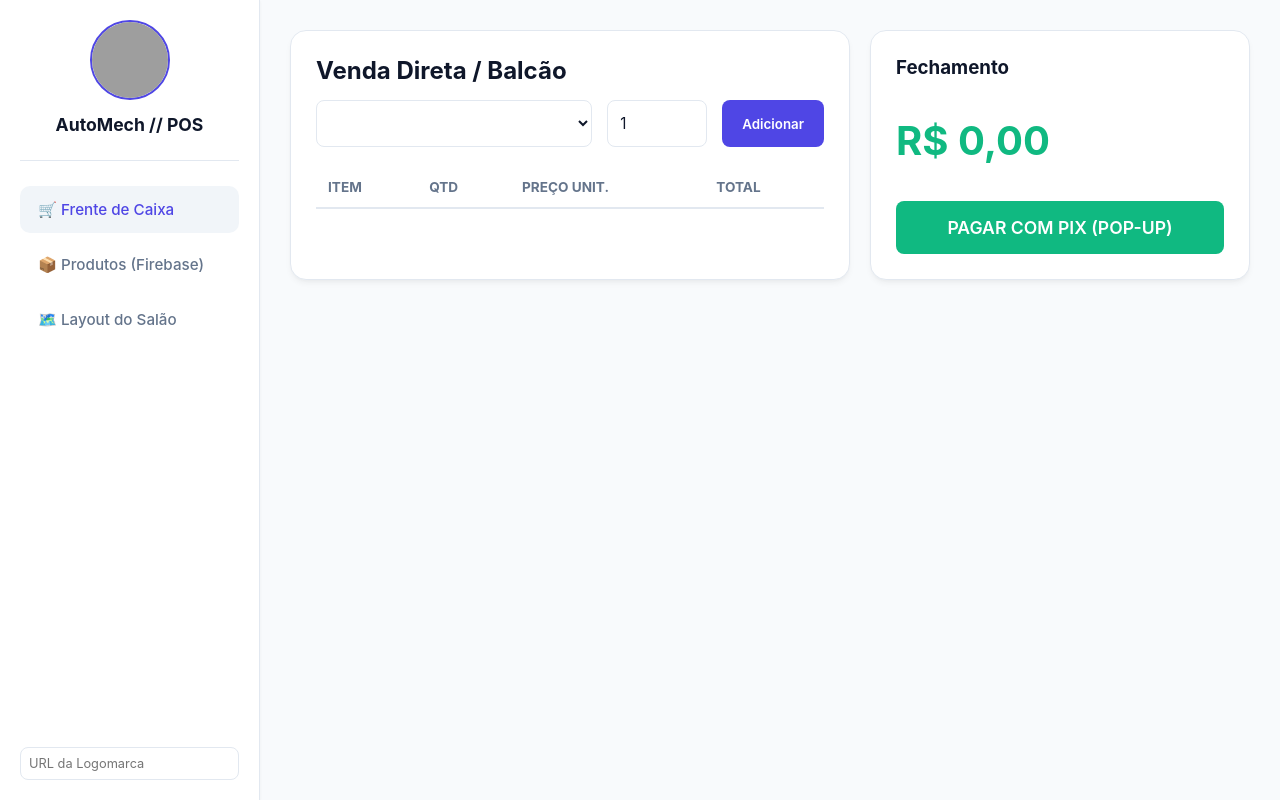
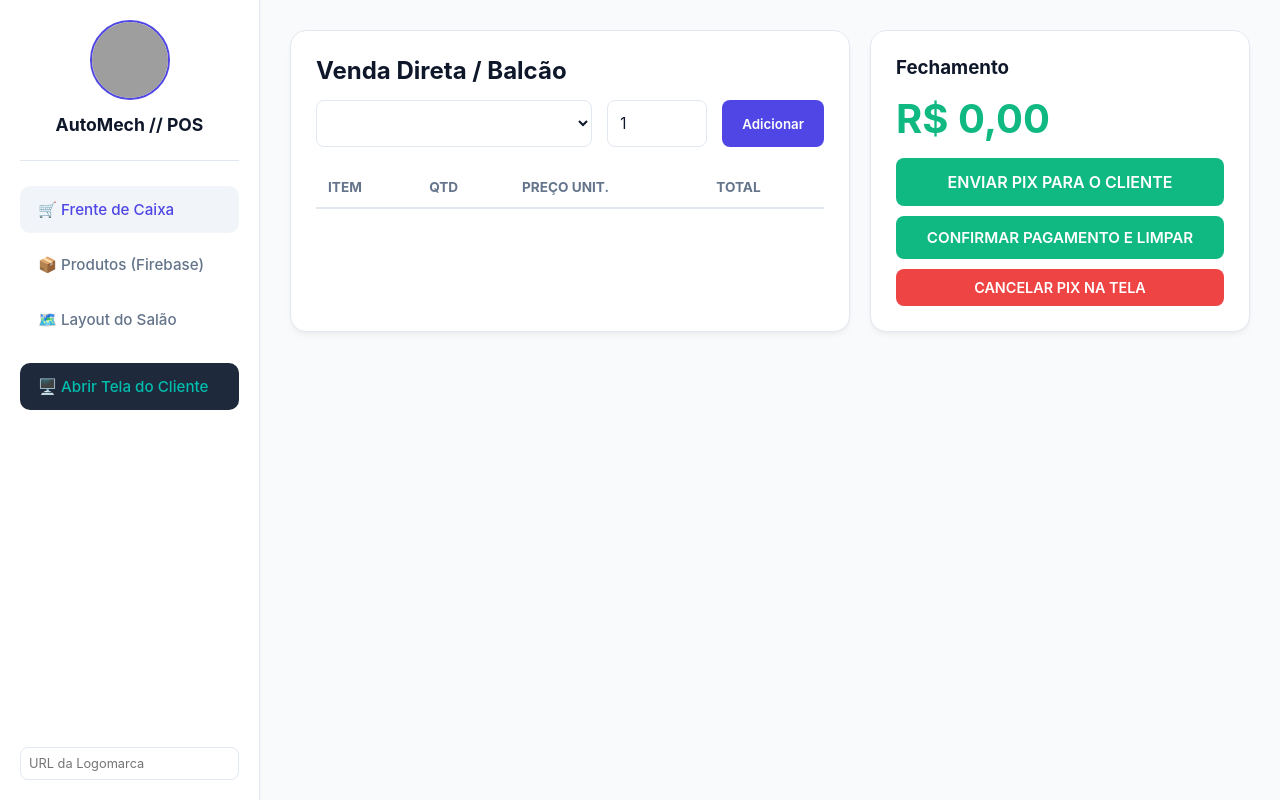
Before and after one commit to FelppZ/SMARTLOGI, a plain HTML site: page index.html in a window 1280 px wide. Drawn offline with Linux system fonts and the light colour scheme; no server answers; grey boxes are pictures that could not be loaded.

Commit message:
Update index.html

```diff
--- a/index.html
+++ b/index.html
@@ -249,6 +249,11 @@
             <button class="menu-btn active" onclick="switchSection('sec-pdv', this)">🛒 Frente de Caixa</button>
             <button class="menu-btn" onclick="switchSection('sec-produtos', this)">📦 Produtos (Firebase)</button>
             <button class="menu-btn" onclick="switchSection('sec-layout', this)">🗺️ Layout do Salão</button>
+
+            <!-- NOVO BOTÃO PARA EXIBIR TELA DO CLIENTE -->
+            <button class="menu-btn" onclick="abrirTelaCliente()" style="background: #1e293b; color: #00bdae; margin-top: 20px;">
+                🖥️ Abrir Tela do Cliente
+            </button>
         </nav>
         <div style="margin-top: auto; padding-top: 15px;">
             <input type="text" id="logo-url-input" placeholder="URL da Logomarca" style="width: 100%; font-size: 0.8rem; padding: 8px;" onchange="alterarLogo(this.value)">
@@ -273,10 +278,15 @@
                         <tbody></tbody>
                     </table>
                 </div>
-                <div class="glass-panel" style="display: flex; flex-direction: column; justify-content: space-between; min-height: 250px;">
+                <div class="glass-panel" style="display: flex; flex-direction: column; justify-content: space-between; min-height: 280px;">
                     <h3>Fechamento</h3>
-                    <h1 id="pdv-total-display" style="font-size: 2.5rem; color: var(--accent-success); margin: 20px 0;">R$ 0,00</h1>
-                    <button class="btn-success" style="width: 100%; padding: 16px; font-size: 1.1rem;" onclick="dispararPopUpPix()">PAGAR COM PIX (POP-UP)</button>
+                    <h1 id="pdv-total-display" style="font-size: 2.5rem; color: var(--accent-success); margin: 15px 0;">R$ 0,00</h1>
+
+                    <div style="display: flex; flex-direction: column; gap: 10px;">
+                        <button class="btn-success" style="width: 100%; padding: 14px; font-size: 1rem;" onclick="dispararPopUpPix()">ENVIAR PIX PARA O CLIENTE</button>
+                        <button style="width: 100%; padding: 12px; font-size: 0.95rem; background: #10b981;" onclick="confirmarPagamentoDoPopUp()">CONFIRMAR PAGAMENTO E LIMPAR</button>
+                        <button class="btn-danger" style="width: 100%; padding: 10px; font-size: 0.9rem;" onclick="cancelarExibicaoCliente()">CANCELAR PIX NA TELA</button>
+                    </div>
                 </div>
             </div>
         </div>
@@ -392,9 +402,6 @@
             });
         };
 
-        // ==========================================
-        // OPERAÇÕES DO PDV
-        // ==========================================
         function adicionarItemPDV() {
             const idProd = document.getElementById('pdv-select-produto').value;
             const qtd = parseInt(document.getElementById('pdv-qtd-produto').value) || 1;
@@ -424,9 +431,6 @@
             document.getElementById('pdv-total-display').innerText = `R$ ${totalVendaAtual.toFixed(2).replace('.', ',')}`;
         }
 
-        // ==========================================
-        // LAYOUT DE POSIÇÕES
-        // ==========================================
         function renderizarLayoutSalao() {
             const canvas = document.getElementById('map-canvas');
             canvas.innerHTML = '';
@@ -495,9 +499,6 @@
 
         function fecharTipbox() { document.getElementById('map-tipbox').style.display = 'none'; }
 
-        // ==========================================
-        // GESTÃO DA COMANDA
-        // ==========================================
         function abrirModalComanda(numMesa) {
             fecharTipbox();
             mesaSelecionadaModal = numMesa;
@@ -582,43 +583,48 @@
         });
 
         // ==========================================
-        // OPERAÇÕES CORRIGIDAS DO POP-UP INDEPENDENTE
+        // COMUNICAÇÃO DE TELA DUPLA (REAL-TIME)
         // ==========================================
+
+        // Abre a janela do cliente
+        function abrirTelaCliente() {
+            const largura = 1280; const altura = 720;
+            const telaCliente = window.open("cliente.html", "AutoMechTelaCliente", `width=${largura},height=${altura},resizable=yes,scrollbars=no`);
+            if(!telaCliente) {
+                alert("O bloqueador de pop-ups barrou a abertura automática. Por favor, autorize pop-ups neste navegador.");
+            }
+        }
+
+        // Dispara e renderiza o Pix na tela do cliente
         function dispararPopUpPix() {
             if(carrinhoPDV.length === 0 || totalVendaAtual === 0) return alert("Nenhum item no checkout para faturar.");
 
-    // 1. Monta o pacote de dados
             const dadosPagamento = {
                 status: "PENDENTE",
                 totalVenda: totalVendaAtual,
                 itens: carrinhoPDV,
-        timestamp: Date.now() // Garante que o navegador perceba a mudança
+                timestamp: Date.now()
             };
 
-    // 2. Dispara o gatilho para a tela do cliente ler
             localStorage.setItem("autoMech_compartilhado", JSON.stringify(dadosPagamento));
-
-    alert("Dados enviados para a tela do cliente!");
         }
 
-// Chame esta função quando o operador clicar no botão manual de "Confirmar e Limpar Venda" no painel dele
+        // Confirma liquidação e limpa ambas as telas
         window.confirmarPagamentoDoPopUp = function() {
-    // Avisa a tela do cliente para voltar ao estado de espera
+            if(carrinhoPDV.length === 0) return alert("Não há nenhuma venda ativa para ser liquidada.");
+
             localStorage.setItem("autoMech_compartilhado", JSON.stringify({ status: "FINALIZADO" }));
 
-    alert("Venda liquidada com sucesso!");
+            alert("Venda liquidada via Pix com sucesso!");
             carrinhoPDV = [];
             totalVendaAtual = 0;
             renderizarPDV();
         };
 
-        // Função de retorno de sucesso que a tela pix.html executa ao ser liquidada
-        window.confirmarPagamentoDoPopUp = function() {
-            alert("Venda liquidada via Pix com sucesso!");
-            carrinhoPDV = [];
-            totalVendaAtual = 0;
-            renderizarPDV();
-        };
+        // Cancela a exibição atual no cliente e joga em standby
+        function cancelarExibicaoCliente() {
+            localStorage.setItem("autoMech_compartilhado", JSON.stringify({ status: "FINALIZADO" }));
+        }
     </script>
 </body>
 </html>
```
Lines whose indentation alone changed are shown as unchanged.
